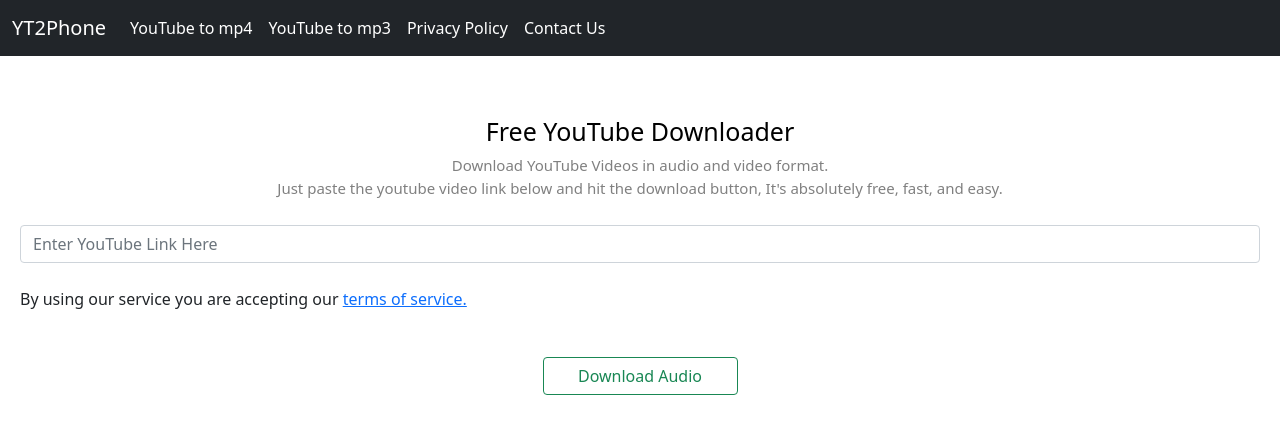
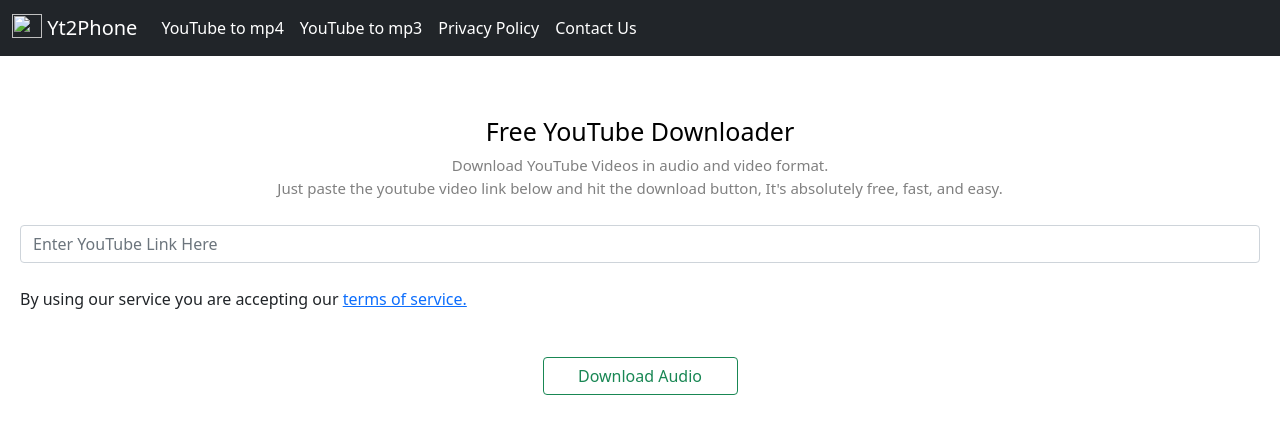
Before and after one commit to BajrangBLB/YT2Phonev0, a Django app: page /download_audio in a window 1280 px wide. Shown: the top 424 px of the page. Run offline with Django 3.2, Linux system fonts and the light colour scheme; some libraries are stand-ins or nearby versions.

Commit message:
Added the image icon

```diff
--- a/templates/base.html
+++ b/templates/base.html
@@ -56,7 +56,10 @@
 
 <nav class="navbar navbar-expand-lg navbar-dark bg-dark">
     <div class="container-fluid">
-        <a class="navbar-brand" href="/">YT2Phone</a>
+        <a class="navbar-brand" href="/">
+      <img src="favicon-32*32.png" alt="" width="30" height="24" class="d-inline-block align-text-top">
+      Yt2Phone
+    </a>
         <button class="navbar-toggler" type="button" data-bs-toggle="collapse" data-bs-target="#navbarSupportedContent"
                 aria-controls="navbarSupportedContent" aria-expanded="false" aria-label="Toggle navigation">
             <span class="navbar-toggler-icon"></span>
```
